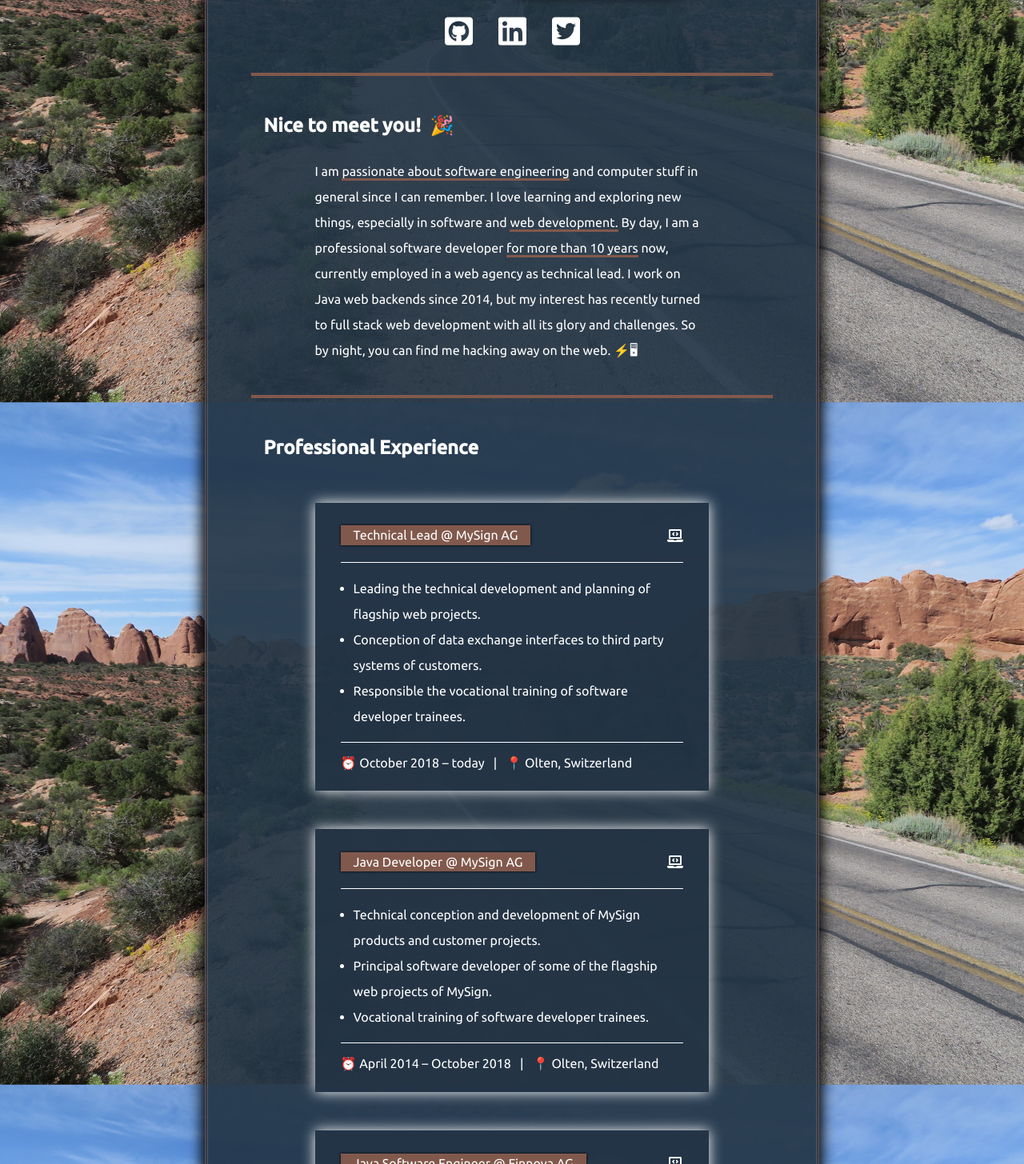
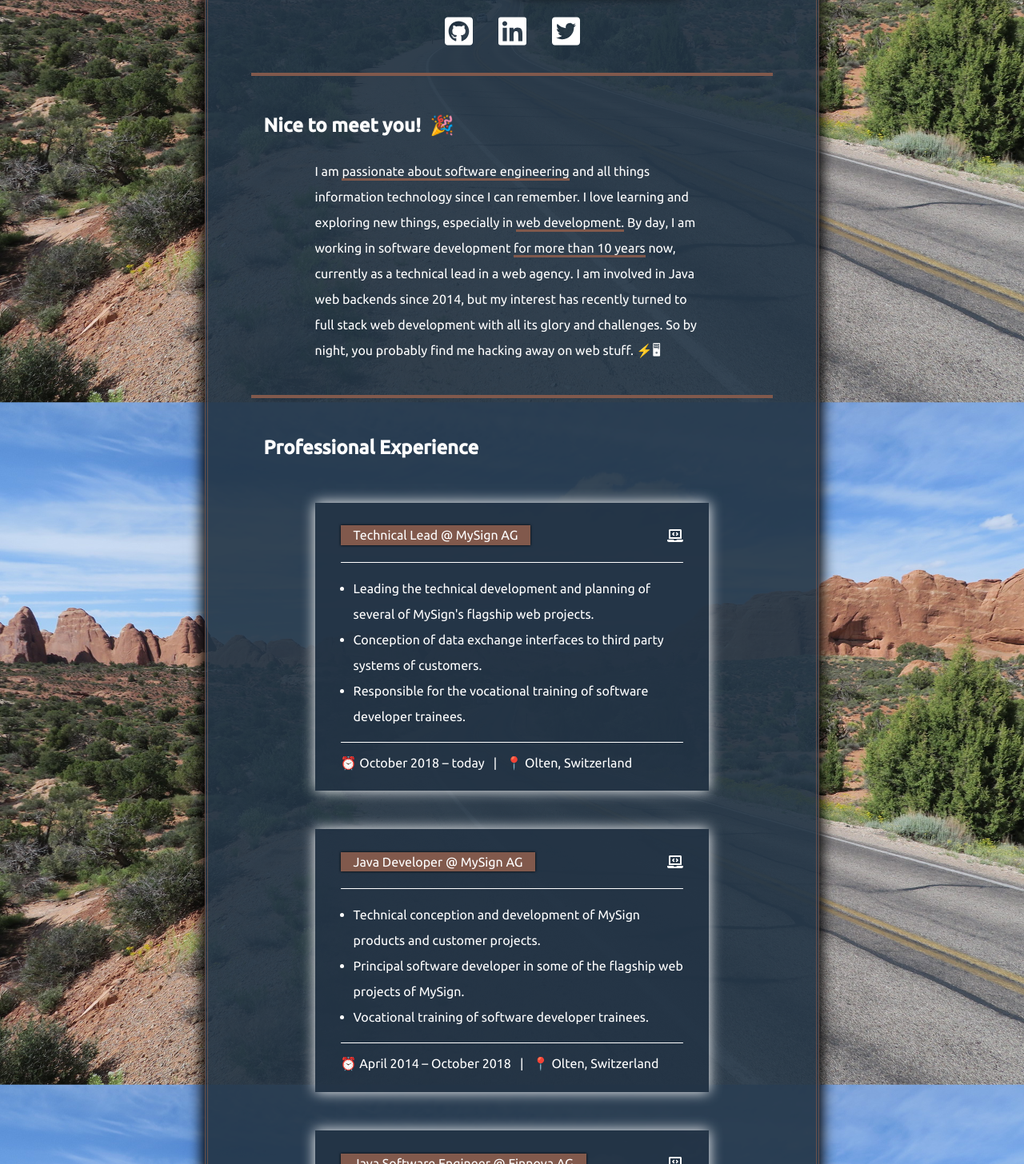
Before and after one commit to michelneeser/personal-profile-website, a Gatsby site: page / in a window 1280 px wide. Shown: the part 350-1806 px from the top of the page at 80% size. Built offline with nearby package versions, Linux system fonts and the light colour scheme; Gatsby itself is replaced by a stand-in of ours.

Commit message:
minor text changes / height fixed

```diff
--- a/src/components/about/About.js
+++ b/src/components/about/About.js
@@ -8,7 +8,7 @@ const About = () => {
     <div>
       <Section title="Nice to meet you!&nbsp;&nbsp;🎉">
         <div className={styles.content}>
-          <p>I am <span className={styles.highlight}>passionate about software engineering</span> and computer stuff in general since I can remember. I love learning and exploring new things, especially in software and <span className={styles.highlight}>web development.</span> By day, I am a professional software developer <span className={styles.highlight}>for more than 10 years</span> now, currently employed in a web agency as technical lead. I work on Java web backends since 2014, but my interest has recently turned to full stack web development with all its glory and challenges. So by night, you can find me hacking away on the web. ⚡️🖥</p>
+          <p>I am <span className={styles.highlight}>passionate about software engineering</span> and all things information technology since I can remember. I love learning and exploring new things, especially in <span className={styles.highlight}>web development.</span> By day, I am working in software development <span className={styles.highlight}>for more than 10 years</span> now, currently as a technical lead in a web agency. I am involved in Java web backends since 2014, but my interest has recently turned to full stack web development with all its glory and challenges. So by night, you probably find me hacking away on web stuff. ⚡️🖥</p>
         </div>
       </Section>
     </div >
--- a/src/components/experience/Experience.js
+++ b/src/components/experience/Experience.js
@@ -23,9 +23,9 @@ const Experience = () => {
             </div>
             <div className={styles.accountabilities}>
               <ul>
-                <li>Leading the technical development and planning of flagship web projects.</li>
+                <li>Leading the technical development and planning of several of MySign's flagship web projects.</li>
                 <li>Conception of data exchange interfaces to third party systems of customers.</li>
-                <li>Responsible the vocational training of software developer trainees.</li>
+                <li>Responsible for the vocational training of software developer trainees.</li>
               </ul>
             </div>
             <div className={styles.date}>
@@ -49,7 +49,7 @@ const Experience = () => {
             <div className={styles.accountabilities}>
               <ul>
                 <li>Technical conception and development of MySign products and customer projects.</li>
-                <li>Principal software developer of some of the flagship web projects of MySign.</li>
+                <li>Principal software developer in some of the flagship web projects of MySign.</li>
                 <li>Vocational training of software developer trainees.</li>
               </ul>
             </div>
--- a/src/pages/index.module.scss
+++ b/src/pages/index.module.scss
@@ -30,12 +30,12 @@ body {
   width: 60vw;
   margin: auto;
   padding: 3rem;
+  box-shadow: 0 0 16px 4px #000;
+  height: 100%; // temporary
   border: {
     left: 0.3rem double rgba($primary-color, 0.7);
     right: 0.3rem double rgba($primary-color, 0.7);
   }
-  box-shadow: 0 0 16px 4px #000;
-  height: 3000px; // temporary
 
   @media (max-width: 960px) {
     width: 100vw;
```
